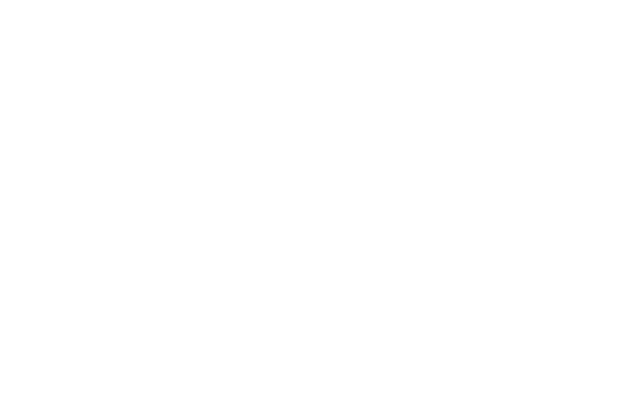
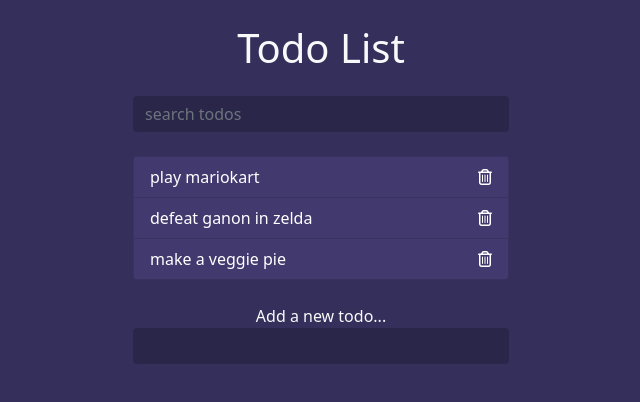
Before and after one commit to circular-biscuit/mj-nn-todo-list, a plain HTML site: page index.html in a window 1280 px wide. Shown: the whole page, without its empty margins (319-959 px from the left). Drawn offline with nearby package versions, Linux system fonts and the light colour scheme.

Commit message:
implemented html and css template

```diff
--- a/index.html
+++ b/index.html
@@ -11,5 +11,35 @@
 </head>
 <body>
 
+  <div class="container">
+
+    <header class="text-center text-light my-4">
+      <h1 class="mb-4">Todo List</h1>
+      <form class="search">
+        <input class="form-control m-auto" type="text" name="search" placeholder="search todos" />
+      </form>
+    </header>
+
+    <ul class="list-group todos mx-auto text-light">
+      <li class="list-group-item d-flex justify-content-between align-items-center">
+        <span>play mariokart</span>
+        <i class="far fa-trash-alt delete"></i>
+      </li>
+      <li class="list-group-item d-flex justify-content-between align-items-center">
+        <span>defeat ganon in zelda</span>
+        <i class="far fa-trash-alt delete"></i>
+      </li>
+      <li class="list-group-item d-flex justify-content-between align-items-center">
+        <span>make a veggie pie</span>
+        <i class="far fa-trash-alt delete"></i>
+      </li>
+    </ul>
+
+    <form class="add text-center my-4">
+      <label class="text-light">Add a new todo...</label>
+      <input class="form-control m-auto" type="text" name="add" />
+    </form>
+
+  </div>
 </body>
 </html>
--- a/style.css
+++ b/style.css
@@ -0,0 +1,20 @@
+body{
+    background: #352f5b;
+  }
+  .container{
+    max-width: 400px;
+  }
+  input[type=text],
+  input[type=text]:focus{
+    color: #fff;
+    border: none;
+    background: rgba(0,0,0,0.2);
+    max-width: 400px;
+  }
+  .todos li{
+    background: #423a6f;
+    color: #fff;
+  }
+  .delete{
+    cursor: pointer;
+  }
```
